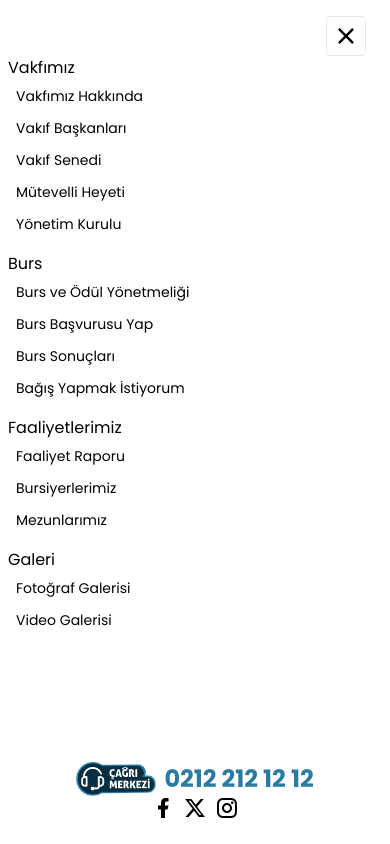
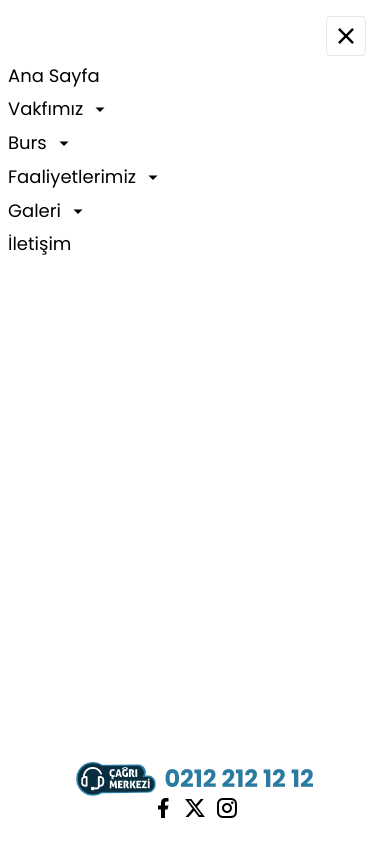
Before and after one commit to Mervegk/antalya, a Next.js app: page / in a window 390 px wide. Both pictures are taken after a click on the button 353 px from the left and 37 px from the top of the page. Shown: the top 844 px of the page. Built offline with nearby package versions, Linux system fonts and the light colour scheme.

Commit message:
dropdown trigger options

```diff
--- a/components/Dropdown.js
+++ b/components/Dropdown.js
@@ -3,10 +3,18 @@ import React, { useCallback, useEffect, useState } from 'react'
 import { RiArrowDownSFill } from "react-icons/ri";
 import classNames from 'classnames';
 
+const triggerOptions = {
+    hover: "hover",
+    click: "click"
+}
+
 function Dropdown({ children, title, trigger }) {
 
     const [open, setOpen] = useState(false);
 
+    const getTriggerOptions = (trigger) => {
+        switch (trigger) {
+            case triggerOptions.hover:
                 return (
                     <div className='h-full'>
                         <div className='dropdown h-full'>
@@ -14,16 +22,27 @@ function Dropdown({ children, title, trigger }) {
                             <div className='children flex flex-col lg:w-48'>{children}</div>
                         </div>
                     </div>
-        /*   <div className='py-2 relative'>
-              <button onClick={() => setOpen((prev) => !prev)}
-                  className={classNames(`dropdown text-[${textColor}] bg-[${bgColor}] text-[${fSize}px] px-1 flex gap-1 items-center`)}>{title}<RiArrowDownSLine className={classNames('transition-all duration-200 ease-in-out', {
-                      'rotate-180': open,
-                  })} /> </button>
-              <div className={classNames('children lg:w-48 absolute top-8 left-0 z-50 py-2 rounded bg-white transition-all duration-200 ease-in-out',
-                  { 'flex': open, 'hidden': !open })}> <div className='w-full flex flex-col gap-2 relative'>{children}</div></div>
+                )
+            case triggerOptions.click:
+                return (
+                    <div>
+                        <p className='flex items-center gap-2 h-full text-lg' onClick={() => setOpen((prev) => !prev)}>{title} <RiArrowDownSFill /></p>
+                        <div className={classNames('flex-col lg:w-4 transition-all duration-150 ease-linear', {
+                            'flex mt-0': open,
+                            'hidden -mt-[100]': !open
+                        })}>{children}</div>
+                    </div>
+                )
+        }
+    }
+    return (
+        <>
+            {
+                getTriggerOptions(trigger)
+            }
+        </>
+    )
 
-          </div> */
-    )
 }
 
 export default Dropdown;
--- a/components/layout/Header.js
+++ b/components/layout/Header.js
@@ -25,7 +25,22 @@ function Header() {
                     <div className='w-full flex items-center justify-end text-3xl px-4'>
                         <button onClick={() => setOpenMenu(false)} className='border rounded p-1'><RiCloseFill /></button>
                     </div>
-                    <ul className='grid grid-cols-1 gap-4'>
+                    <ul className='h-full list-none flex flex-col justify-evenly'>
+                        <li className='flex items-center text-lg'><Link href='/' className=''>Ana Sayfa</Link></li>
+                        {
+                            HeaderMenuItems.map((i) => {
+                                return (
+                                    i.subItems ? <li key={i.id} className='flex gap-4 items-center text-lg'>
+                                        <Dropdown title={i.name} trigger="click">
+                                            {
+                                                i.subItems.map((item) => <Link key={item.id} href={item.url} className='w-full align-middle text-[14px] px-2 py-2 transition-all duration-200 ease-in-out'>{item.name}</Link>)
+                                            }
+                                        </Dropdown></li> : <li key={i.id} className='text-lg'> <Link href={i.url}>{i.name}</Link></li>
+                                )
+                            })
+                        }
+                    </ul>
+                    {/* <ul className='grid grid-cols-1 gap-4'>
                         <li>
                             <p>Vakfımız</p>
                             <ul className='grid grid-cols-1 gap-2 mt-1'>
@@ -88,7 +103,7 @@ function Header() {
                                 </li>
                             </ul>
                         </li>
-                    </ul>
+                    </ul> */}
                 </div>
 
                 <div className='grid grid-cols-1 justify-center w-full py-2'>
@@ -145,11 +160,12 @@ function Header() {
                         {
                             HeaderMenuItems.map((i) => {
                                 return (
-                                    i.subItems ? <li key={i.id} className='h-full flex items-center text-lg'><Dropdown title={i.name}>
-                                        {
-                                            i.subItems.map((item) => <Link key={item.id} href={item.url} className='w-full hover:bg-neutral-100 align-middle text-[14px] px-2 py-3 transition-all duration-200 ease-in-out'>{item.name}</Link>)
-                                        }
-                                    </Dropdown></li> : <li key={i.id} className='h-full text-lg'> <Link href={i.url}>{i.name}</Link></li>
+                                    i.subItems ? <li key={i.id} className='h-full flex items-center text-lg'>
+                                        <Dropdown title={i.name} trigger="hover">
+                                            {
+                                                i.subItems.map((item) => <Link key={item.id} href={item.url} className='w-full hover:bg-neutral-100 align-middle text-[14px] px-2 py-3 transition-all duration-200 ease-in-out'>{item.name}</Link>)
+                                            }
+                                        </Dropdown></li> : <li key={i.id} className='h-full text-lg'> <Link href={i.url}>{i.name}</Link></li>
                                 )
 
                             })
```
Lines whose indentation alone changed are shown as unchanged.
